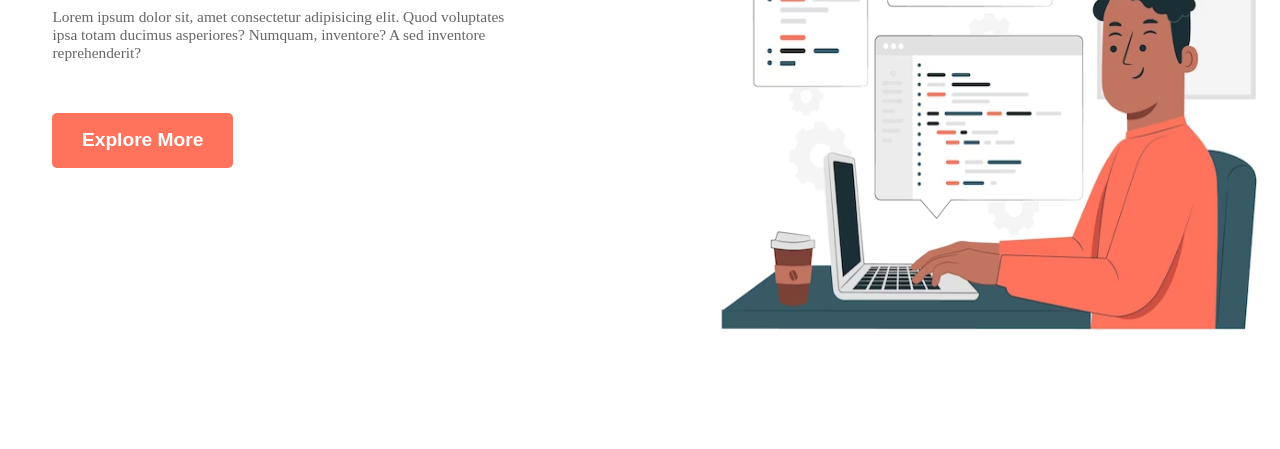
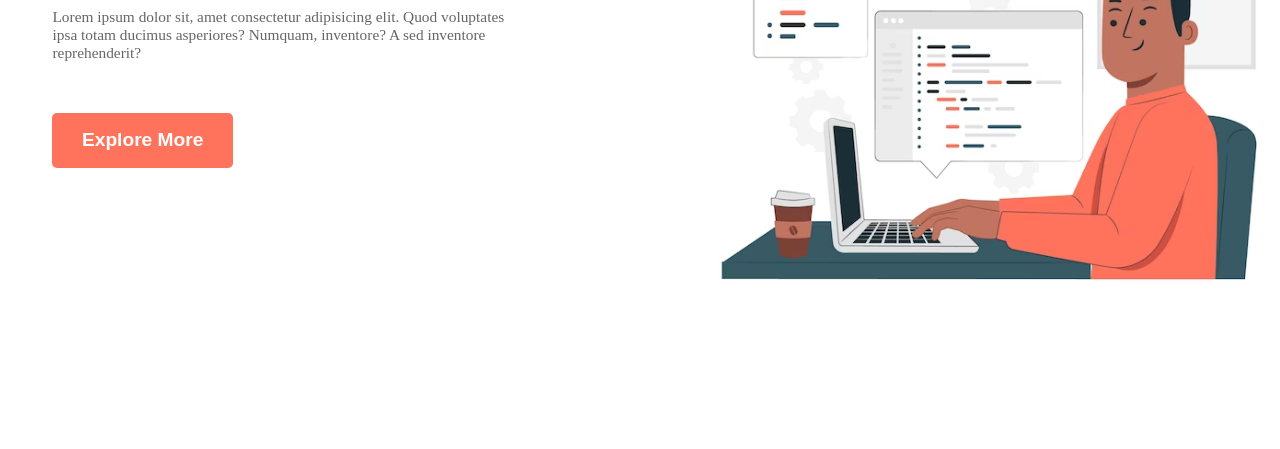
Before and after one commit to rjgore136/Logo, a plain HTML site: page index.html in a window 1280 px wide. Shown: the part 351-800 px from the top of the page. Drawn offline with nearby package versions, Linux system fonts and the light colour scheme.

Commit message:
modifying for image for desktop view in mobile

```diff
--- a/logo.css
+++ b/logo.css
@@ -93,8 +93,8 @@ nav button{
     /* background-color: cornflowerblue; */
 }
 .right img{
-    width: 100%;
-    height: 90%;
+    max-width: 100%;
+    height: auto;
 }
 
 @media (max-width:600px) {
```
